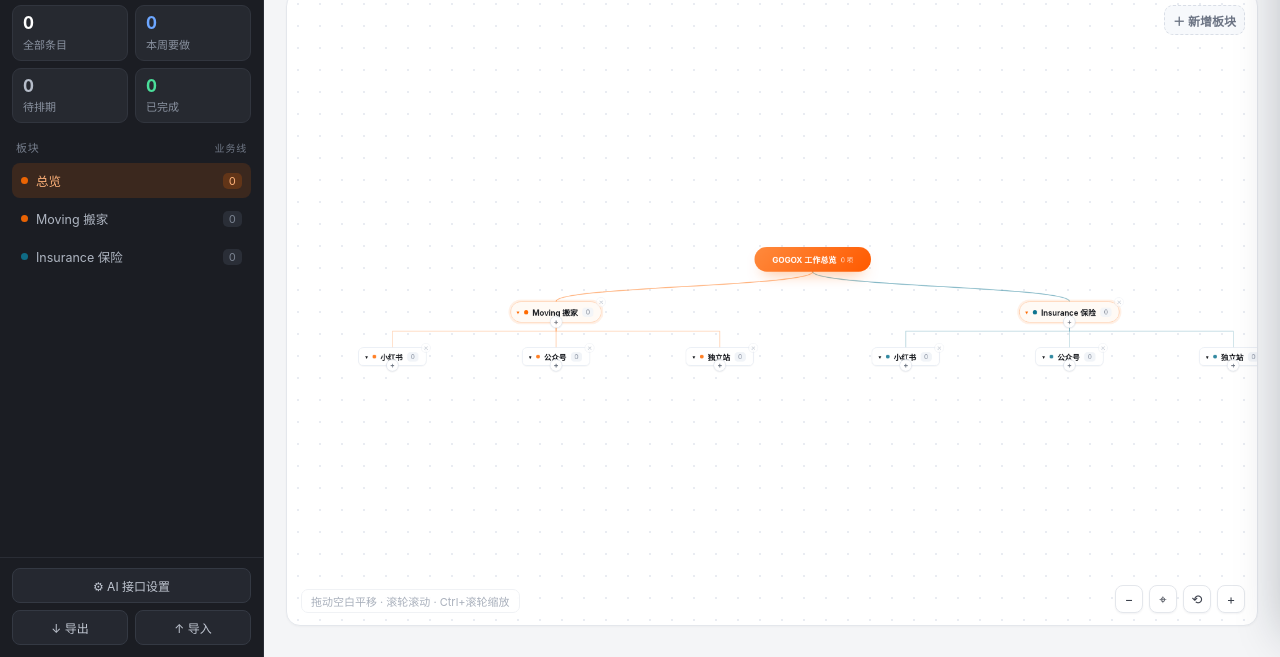
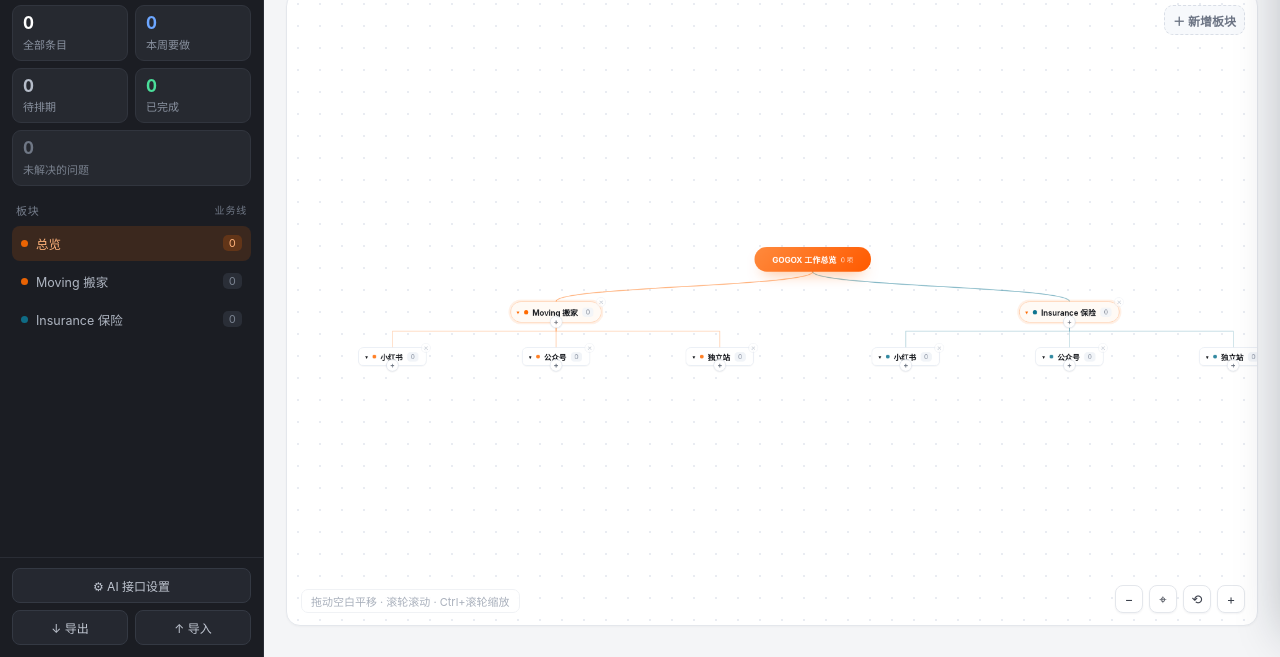
Before and after one commit to aa825633428/gogox-board-live, a plain HTML site: page index.html in a window 1280 px wide. Shown: the part 143-800 px from the top of the page. Drawn offline with Linux system fonts and the light colour scheme; a web font is replaced by a local one.

Commit message:
deploy: SPEC-008 概览未解决问题计数

```diff
--- a/index.html
+++ b/index.html
@@ -53,6 +53,12 @@ input,textarea,select{font-family:inherit;}
 .stat.week .n{color:#6CA6FF;}
 .stat.later .n{color:#B6BDC9;}
 .stat.done .n{color:#4ADE9A;}
+.stat.issue{grid-column:1 / -1;background:#2A2326;border-color:#3E2E31;}
+.stat.issue .n{color:#FF7A7A;}
+.stat.issue .t{color:#B58A8A;}
+.stat.issue.zero{background:#262930;border-color:#31353E;}
+.stat.issue.zero .n{color:#6F7785;}
+.stat.issue.zero .t{color:#7A828F;}
 
 .nav{display:flex;flex-direction:column;gap:3px;}
 .navitem{
@@ -735,6 +741,7 @@ body.panel-open .content{padding-right:452px;}
         <div class="stat week"><div class="n" id="st-week">0</div><div class="t">本周要做</div></div>
         <div class="stat later"><div class="n" id="st-later">0</div><div class="t">待排期</div></div>
         <div class="stat done"><div class="n" id="st-done">0</div><div class="t">已完成</div></div>
+        <div class="stat issue" id="st-issue-box"><div class="n" id="st-issue">0</div><div class="t">未解决的问题</div></div>
       </div>
 
       <div class="sec-label">板块 <span style="color:#6F7785;font-size:10px">业务线</span></div>
@@ -1568,10 +1575,17 @@ function renderStats(){
   const week = state.items.filter(i=>i.stage === 'week').length;
   const later = state.items.filter(i=>i.stage === 'later').length;
   const done = state.items.filter(i=>i.stage === 'done').length;
+  const issueOpen = state.items.filter(i=>i.type === 'issue' && i.stage !== 'done').length;
   document.getElementById('st-all').textContent = all;
   document.getElementById('st-week').textContent = week;
   document.getElementById('st-later').textContent = later;
   document.getElementById('st-done').textContent = done;
+  const stIssue = document.getElementById('st-issue');
+  if(stIssue){
+    stIssue.textContent = issueOpen;
+    const box = document.getElementById('st-issue-box');
+    if(box) box.classList.toggle('zero', issueOpen === 0);
+  }
 }
 
 function renderNav(){
```
